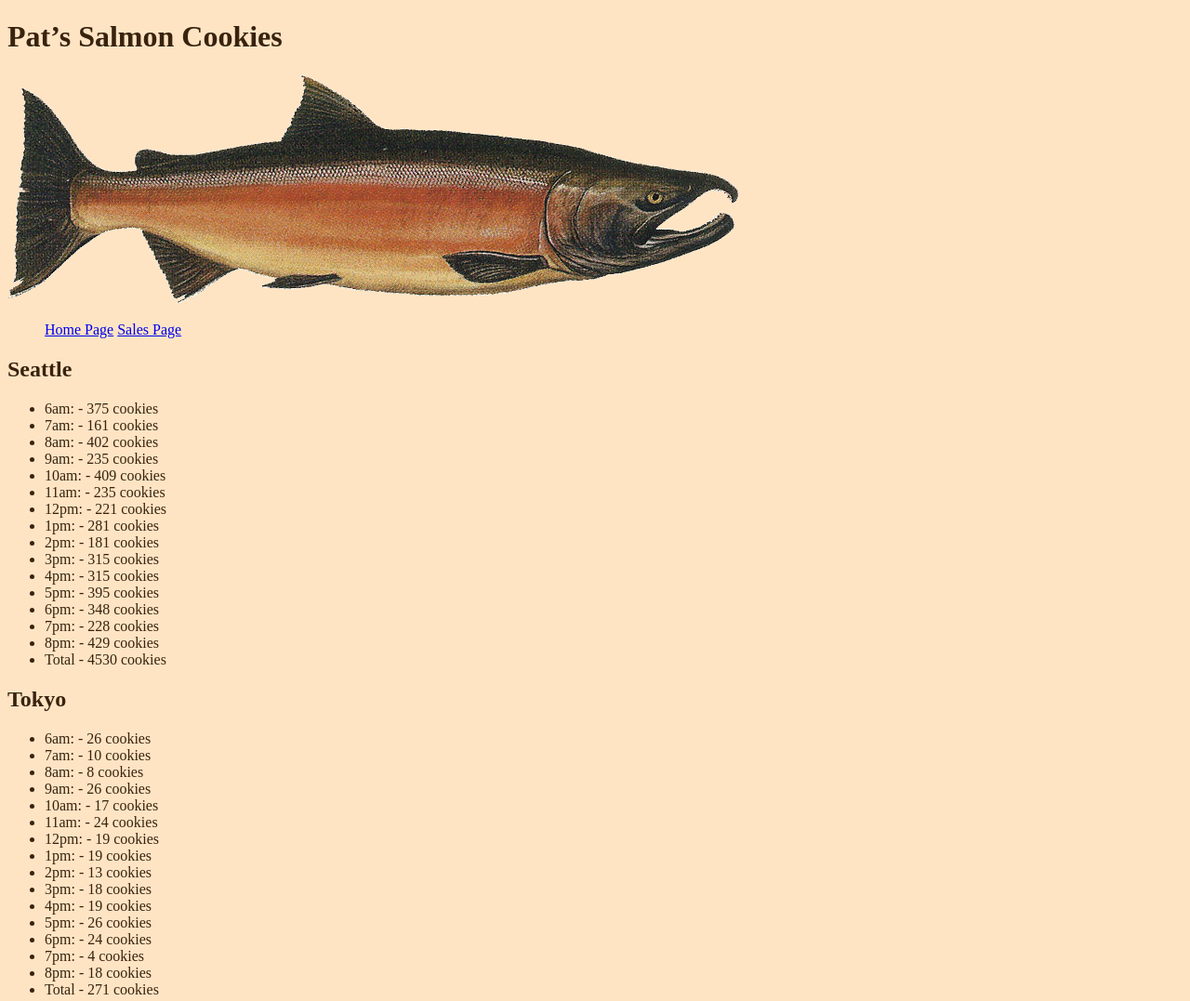
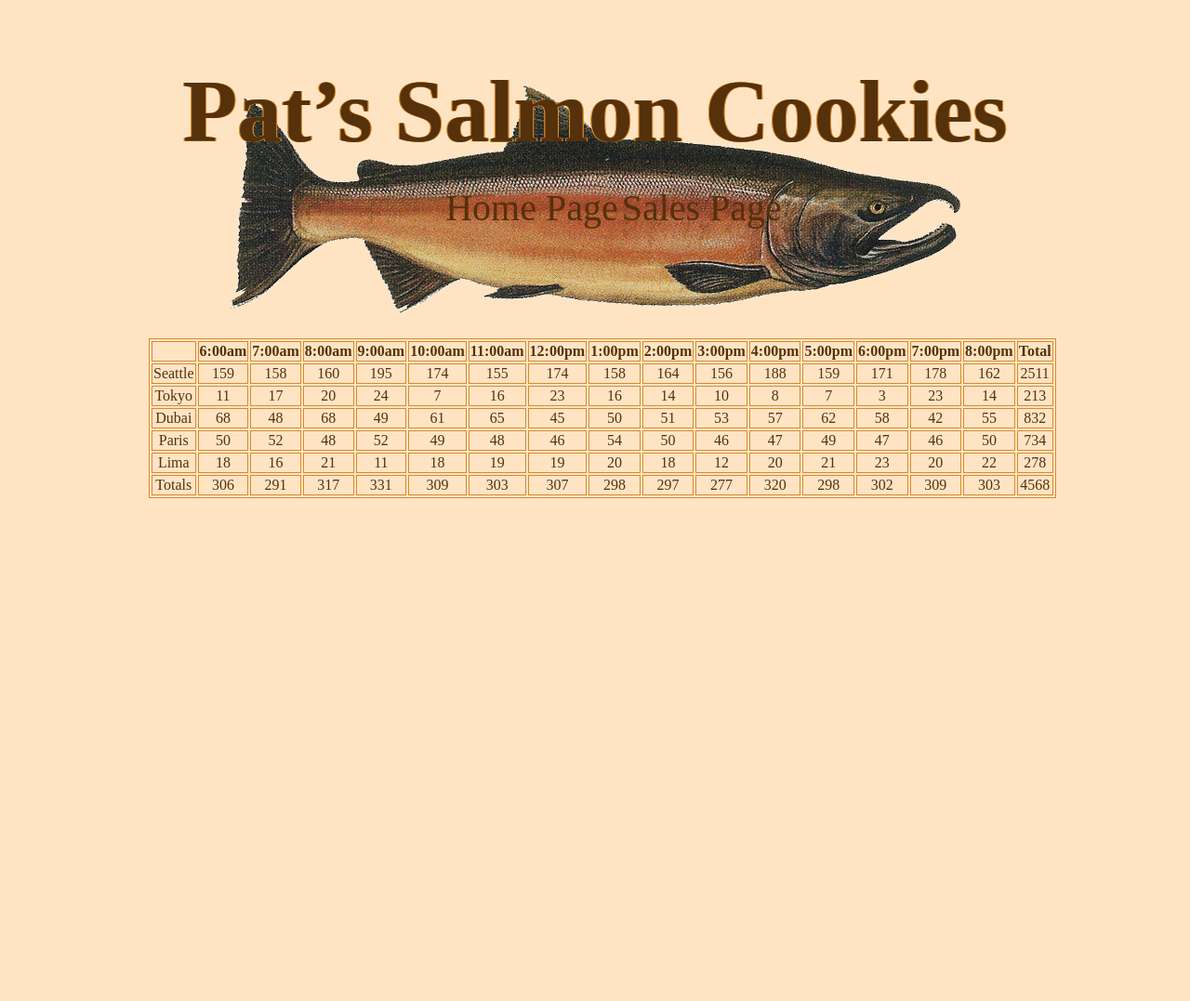
Before and after one commit to mparkersimms/cookie-stand, a plain HTML site: page sales.html in a window 1280 px wide. Shown: the top 1077 px of the page at 93% size. After the commit the page ends 800 px from the top, so only its background shows below. Drawn offline with Linux system fonts and the light colour scheme.

Commit message:
updates with constructors in js'

```diff
--- /dev/null
+++ b/app3.js
@@ -0,0 +1,90 @@
+'use strict'
+
+var sectionElement = document.getElementById("profile");
+var table = document.createElement('table');
+var tableHead = document.createElement('thead');
+var tableBody = document.createElement('tbody');
+sectionElement.appendChild(table);
+table.appendChild(tableHead);
+
+var hoursOfOperation = [ '', '6:00am', '7:00am', '8:00am','9:00am','10:00am','11:00am','12:00pm','1:00pm','2:00pm','3:00pm','4:00pm','5:00pm','6:00pm','7:00pm','8:00pm', 'Total'];
+for ( var i = 0; i < hoursOfOperation.length; i++){
+var headElement = document.createElement('th');
+headElement.textContent = hoursOfOperation[i];
+tableHead.appendChild(headElement);
+}
+
+table.appendChild(tableBody);
+
+
+function Store(city, minCusto, maxCusto, avgCookies) {
+    this.name = city;
+    this.minCust = minCusto;
+    this.maxCust = maxCusto;
+    this.avgCookie = avgCookies;
+    this.avgCookiePerHour = [];
+}
+
+    Store.prototype.randomNumberOfCustomers = function(){
+        var cityNameTotal = 0;
+        var row = document.createElement('tr');
+        var cellOne = document.createElement('td');
+        table.appendChild(row);
+        row.appendChild(cellOne);
+        cellOne.textContent = this.name;
+    for (var j = 0; j < hoursOfOperation.length - 2; j++){
+        var randomNumber = Math.floor((Math.random() * (this.maxCust - this.minCust + 1)) + (this.minCust) * this.avgCookie);
+        cityNameTotal += randomNumber;
+        this.avgCookiePerHour.push(randomNumber);
+        var cell = document.createElement('td');
+        row.appendChild(cell);
+        cell.textContent = this.avgCookiePerHour[j];
+
+    }
+    this.avgCookiePerHour.push(cityNameTotal);
+    var totalCell = document.createElement('td');
+    row.appendChild(totalCell);
+    totalCell.textContent = cityNameTotal;
+
+}
+var tableFoot = document.createElement('tfoot');
+var footRow = document.createElement('tr');
+table.appendChild(tableFoot);
+tableFoot.appendChild(footRow);
+var footCell = document.createElement('td');
+footRow.appendChild(footCell);
+footCell.textContent = 'Totals';
+
+
+var seattle = new Store('Seattle', 23, 65, 6.7);
+seattle.randomNumberOfCustomers();
+console.log(seattle);
+console.log(seattle.avgCookiePerHour);
+
+var tokyo = new Store('Tokyo',3,24,1.2);
+tokyo.randomNumberOfCustomers();
+console.log(tokyo);
+console.log(tokyo.avgCookiePerHour);
+
+var dubai = new Store('Dubai',11,38,3.7);
+dubai.randomNumberOfCustomers();
+console.log(dubai);
+console.log(dubai.avgCookiePerHour);
+
+var paris = new Store('Paris',20,28,2.3);
+paris.randomNumberOfCustomers();
+console.log(paris);
+console.log(paris.avgCookiePerHour);
+
+
+var lima = new Store('Lima',2,16,4.6);
+lima.randomNumberOfCustomers();
+console.log(lima);
+console.log(lima.avgCookiePerHour);
+
+for (var k = 0; k < hoursOfOperation.length - 1; k++){
+    var foot = document.createElement('td');
+    footRow.appendChild(foot);
+    foot.textContent = (seattle.avgCookiePerHour[k] + tokyo.avgCookiePerHour[k] + dubai.avgCookiePerHour[k] + paris.avgCookiePerHour[k] + lima.avgCookiePerHour[k]);
+
+}
--- a/sales.html
+++ b/sales.html
@@ -5,8 +5,8 @@
     </head>
     <body>
         <header>
-            <h1>Pat’s Salmon Cookies</h1>
-            <img src='salmon.png'>
+            <h1><a href='index.html'>Pat’s Salmon Cookies</a></h1>
+            <!-- <img src='salmon.png'> -->
             <nav>
                 <ul>
                     <li><a href='index.html'>Home Page</a></li>
@@ -19,7 +19,7 @@
 
             </section>
         </main>
-        <script src="app2.js"> </script>
+        <script src="app3.js"> </script>
     </body>
 
 
--- a/style.css
+++ b/style.css
@@ -4,20 +4,82 @@
 body {
     background-color: bisque;
     font-family: 'Times New Roman', Times, serif;
-    color:rgb(55, 35, 14);
+    color:rgb(85, 49, 12);
+    max-width: 960px;
+    min-width: 760px;
+    margin: auto;
+}
+table {
+    border:rgb(216, 138, 43) solid thin;
+}
+/* thead {
+    border:rgb(216, 138, 43) solid thin;
+
+} */
+th {
+    border:rgb(216, 138, 43) solid thin;
+}
+td {
+    border:rgb(216, 138, 43) solid thin;
+}
+
+header {
+    background-image:url(salmon.png);
+    background-position: center;
+    background-size:auto;
+    background-repeat: no-repeat;
+    height: 300px;
+    text-align: center;
+    max-width: 960px;
+    min-width: 760px;
+
+}
+h1 {
+    font-size: 72pt;
+    text-shadow: -1px 0 rgb(216, 138, 43), 1px 0 rgb(216, 138, 43), 1px 0 rgb(216, 138, 43), -1px 0 rgb(216, 138, 43);
+    margin-bottom: 25px;
+}
+h2 {
+    font-size: 32pt;
+}
+nav{
+    width:100%;
+    max-width: 960px;
+    min-width: 760px;
 }
 nav ul li {
     display:inline;
+    font-size: 30pt;
+    margin: auto;
+
 }
-/* section {
-    color: rgb(207, 66, 66);
+
+a {
+    color:rgb(85, 49, 12);
+    text-decoration: none;
+
+}
+li a:hover {
+    color:rgb(216, 138, 43);
+}
+main {
+    max-width: 960px;
+    min-width: 760px;
+}
+section {
+    text-align: center;
+    /* display:grid;
+    grid-template-columns: 1fr 1fr;
+    grid-gap: 20px;
+    margin: 20px 20px; */
+    margin: auto;
+
 }
 div {
-    color: red;
+    align-items: center;
 }
-ul {
-    color:rgb(207, 66, 66) */
-}
+/* ul {
+    color:rgb(207, 66, 66)  */
 mark {
     font-family: 'Lobster', cursive;
     color: rgb(184, 128, 60);
```
Also changed, not shown: index.html (+2 -2 lines), 1 other file.
